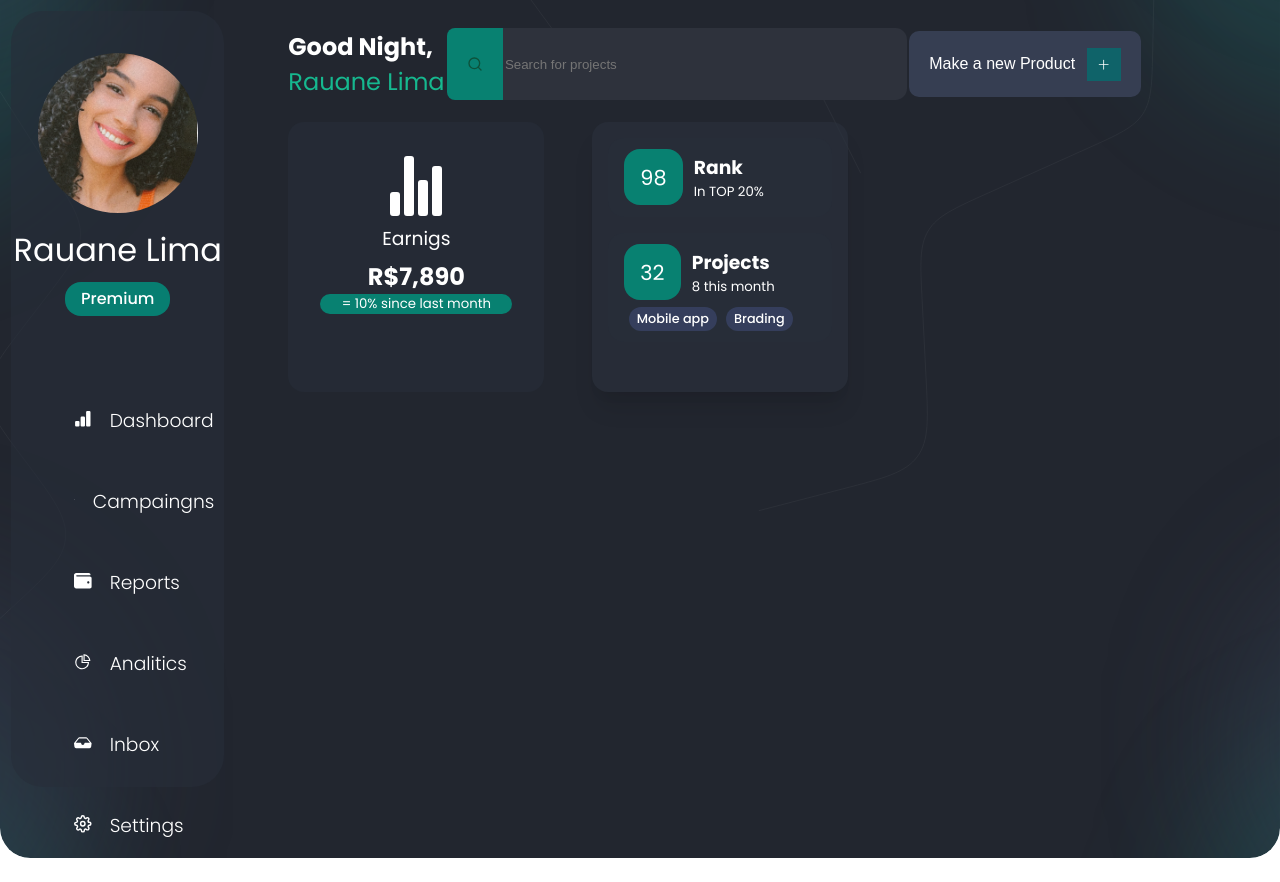
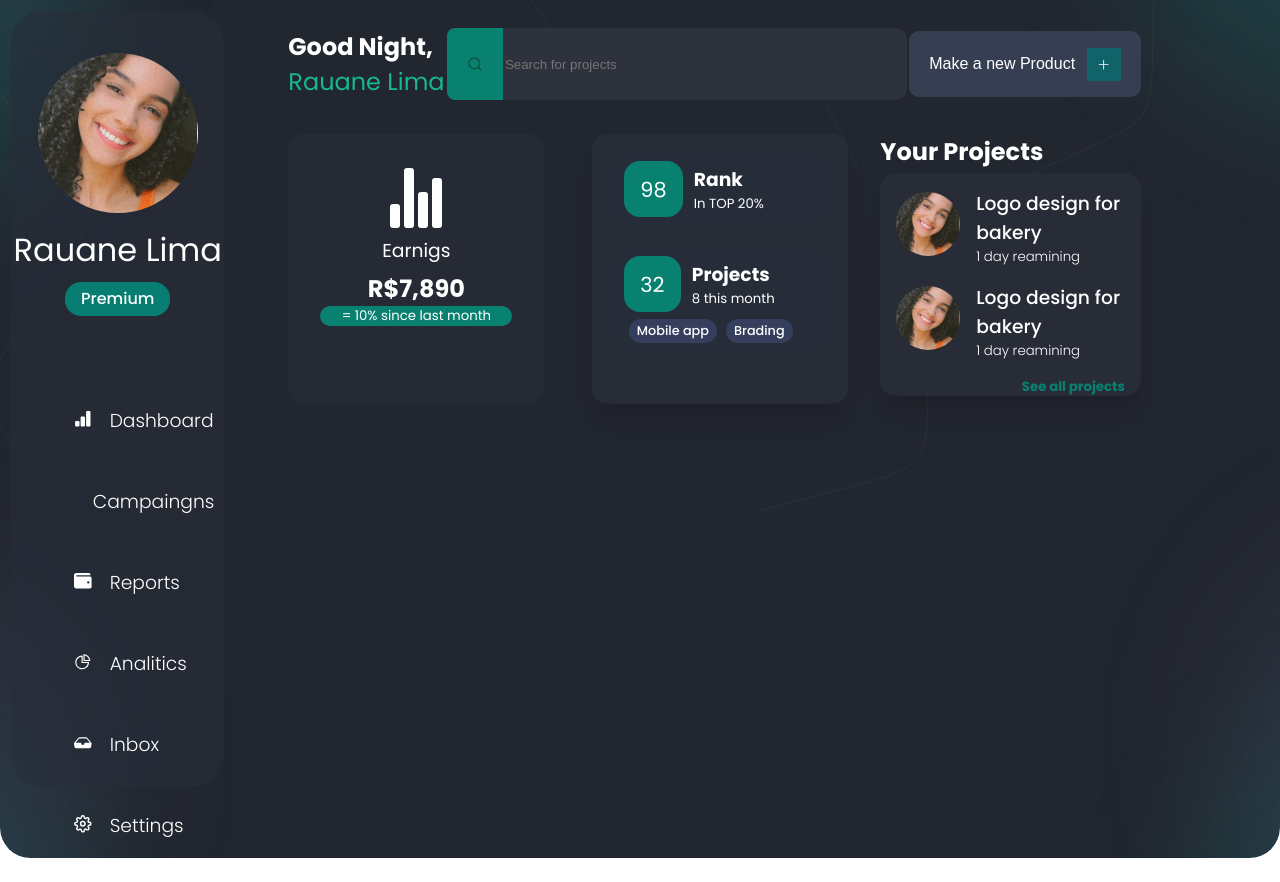
Before and after one commit to lRauane/Dashboard-react, a React (Create React App) app: page / in a window 1280 px wide. Built offline with nearby package versions, Linux system fonts and the light colour scheme.

Commit message:
Ultimos ajustes no navBar e inicio de projetos

```diff
--- a/src/components/MainContent.jsx
+++ b/src/components/MainContent.jsx
@@ -3,6 +3,7 @@
 import Earnings from "./Earnings";
 import Info from "./Info";
 import NavBar from "./Navbar";
+import Projects from "./Projects";
 
 function MainContent() {
   return (
@@ -14,7 +15,10 @@
             <Earnings />
             <Info />
           </ColumOnel1>
-          <ColumTwol1></ColumTwol1>
+          <ColumTwol1>
+            <TitleText>Your Projects</TitleText>
+            <Projects />
+          </ColumTwol1>
         </SectionOne>
         <SectionTwor>
           <ColumnOne2></ColumnOne2>
@@ -38,6 +42,8 @@
   gap: 4rem;
 `;
 const TitleText = styled.h3`
+  font-size: 1.5rem;
+  color: #fff;
   height: 20%;
 `;
 const SectionOne = styled.div`
--- a/src/components/Navbar.jsx
+++ b/src/components/Navbar.jsx
@@ -32,7 +32,7 @@
   justify-content: space-between;
   align-items: center;
   height: 10%;
-  margin-bottom: 20px;
+  margin-bottom: 2rem;
 `;
 const Text = styled.h1`
   color: #ffffff;
--- /dev/null
+++ b/src/components/Projects.jsx
@@ -0,0 +1,71 @@
+import React from "react";
+import styled from "styled-components";
+import { cardShadow, hoverEffect, themeColor } from "../utils";
+import AvatarImage from "../assets/avatarImage.jpg";
+
+function Projects() {
+  return (
+    <YourProjects>
+      <Project>
+        <Avatar>
+          <img src={AvatarImage} alt="" />
+        </Avatar>
+        <Detail>
+          <Title>Logo design for bakery</Title>
+          <SubTitle>1 day reamining</SubTitle>
+        </Detail>
+      </Project>
+      <Project>
+        <Avatar>
+          <img src={AvatarImage} alt="" />
+        </Avatar>
+        <Detail>
+          <Title>Logo design for bakery</Title>
+          <SubTitle>1 day reamining</SubTitle>
+        </Detail>
+      </Project>
+      <AllProjects>See all projects</AllProjects>
+    </YourProjects>
+  );
+}
+const YourProjects = styled.div`
+  height: 70%;
+  background-color: #2b313d99;
+  color: #fff;
+  padding: 1rem;
+  border-radius: 1rem;
+  margin-bottom: 0.7rem;
+  box-shadow: ${cardShadow};
+  transition: 0.4s ease-in-out;
+  &:hover {
+    box-shadow: ${hoverEffect};
+  }
+`;
+const Project = styled.div`
+  display: flex;
+  align-items: center;
+  margin-bottom: 1rem;
+`;
+const Avatar = styled.div`
+  img {
+    height: 4rem;
+    width: 4rem;
+    border-radius: 4rem;
+  }
+`;
+const Detail = styled.div`
+  margin-left: 1rem;
+`;
+const Title = styled.h3`
+  font-weight: 500;
+`;
+const SubTitle = styled.h5`
+  font-weight: 300;
+`;
+const AllProjects = styled.h5`
+  text-align: end;
+  color: ${themeColor};
+  cursor: pointer;
+`;
+
+export default Projects;
```
